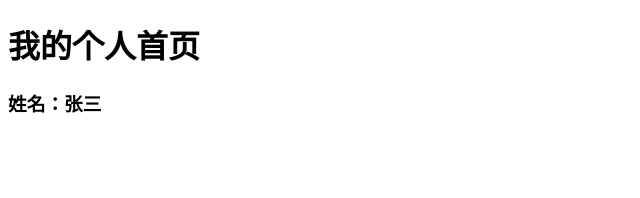
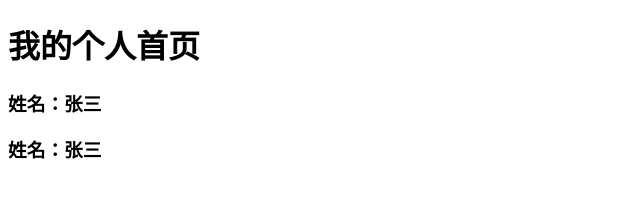
Before and after one commit to infomation-lee/git-demo, a plain HTML site: page index.html in a window 1280 px wide. Shown: the whole page, without its empty margins (0-640 px from the left). Drawn offline with Linux system fonts and the light colour scheme.

Commit message:
Update index.html

```diff
--- a/index.html
+++ b/index.html
@@ -7,5 +7,6 @@
 	<body>
 		<h1>我的个人首页</h1>
 		<h3>姓名：张三</h3>
+		<h3>姓名：张三</h3>
 	</body>
 </html>
```
